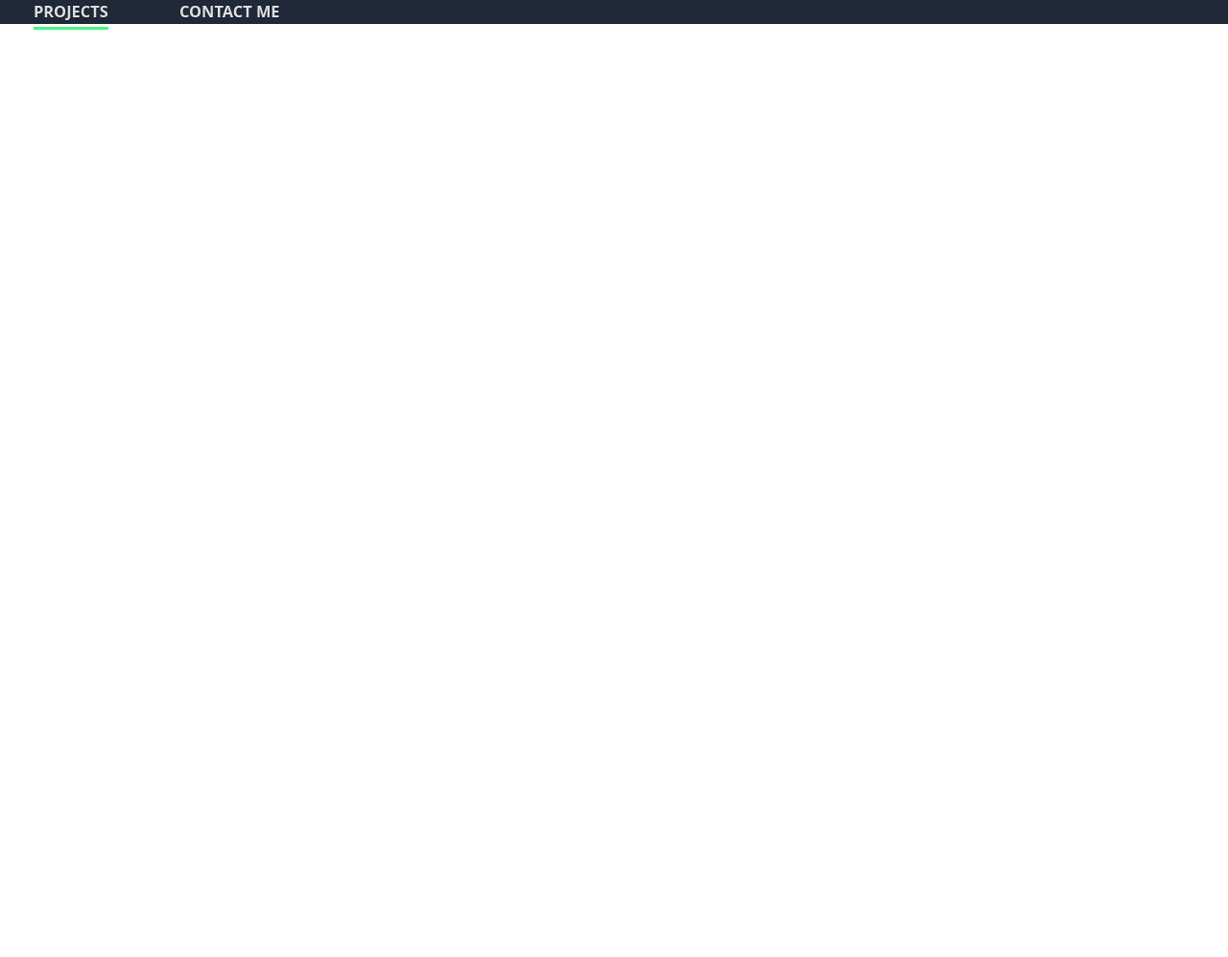
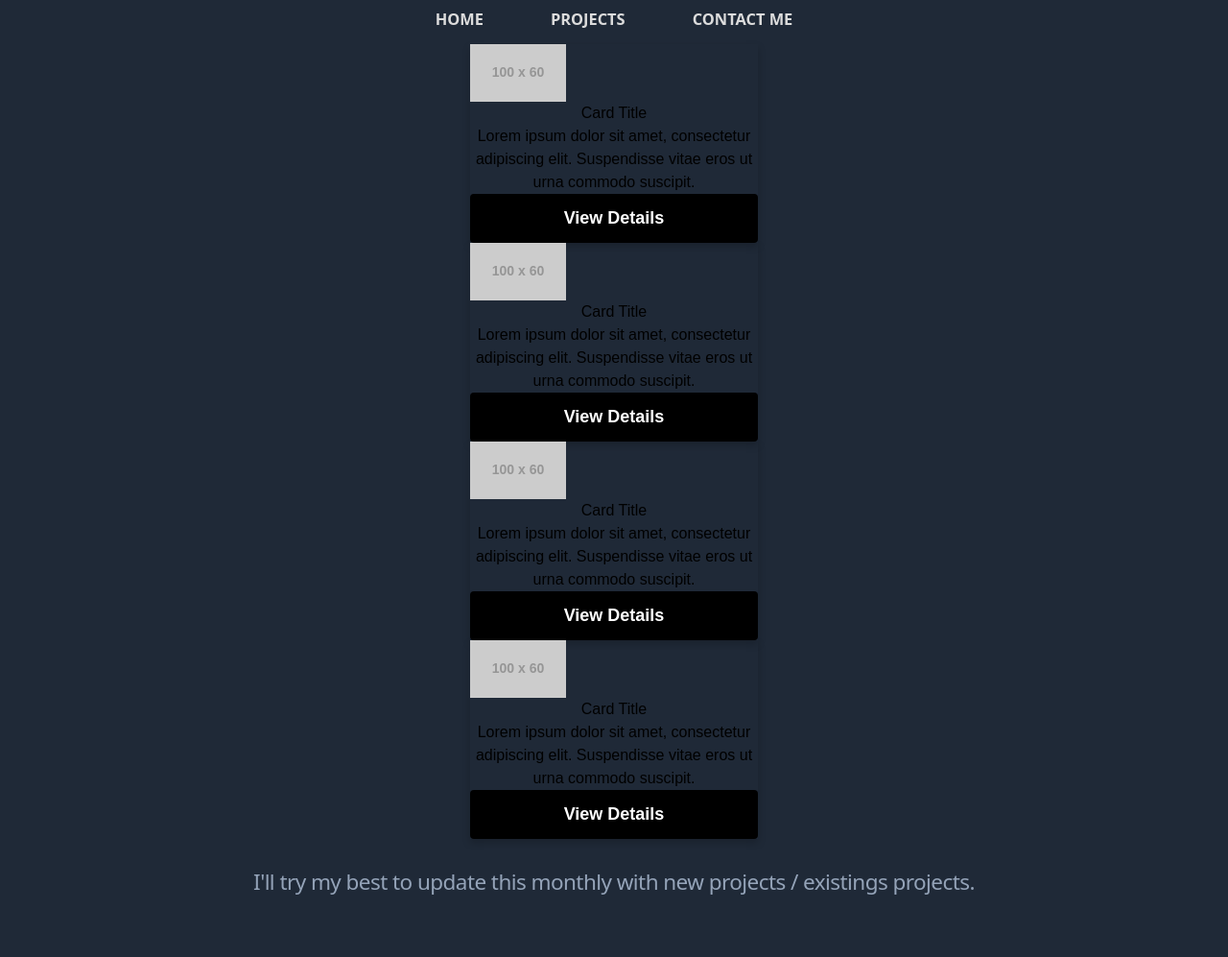
Before and after one commit to Jqstln/portfolio, an Astro site: page /projects in a window 1280 px wide. Shown: the whole page at 96% size. Before the commit the page ends 800 px from the top, so only its background shows below. Built offline with nearby package versions, Linux system fonts and the light colour scheme; Astro itself is replaced by a stand-in of ours; placeholder pictures from the web are drawn by us.

Commit message:
Update projects.astro

```diff
--- a/src/pages/projects.astro
+++ b/src/pages/projects.astro
@@ -5,8 +5,49 @@ import ProjectLayout from "../layout/ProjectLayout.astro";
 
 <Head title="Justinnn - Projects" />
 <ProjectLayout>
-	<div class="navbar items-center sticky">
-		<a href="/projects" class="nav-text font-semibold uppercase" style="border-bottom: 3.9px solid rgb(74, 247, 126); margin-bottom: 2px;">Projects</a>
+	<div class="navbar items-center flex justify-center sticky py-2">
+		<a href="/" class="nav-text font-semibold uppercase">Home</a>
+		<a href="/projects" class="nav-text font-semibold uppercase">Projects</a>
 		<a href="/contact" class="nav-text font-semibold uppercase">Contact Me</a>
 	</div>
+	<div class="card-container">
+	  <div class="card">
+		<img src="https://via.placeholder.com/100x60.png?text=Image+1" alt="Card Image">
+		<div class="card-content">
+		  <h2>Card Title</h2>
+		  <p class="card-desc">Lorem ipsum dolor sit amet, consectetur adipiscing elit. Suspendisse vitae eros ut urna commodo suscipit.</p>
+		  <button class="bg-blue-500 hover:bg-blue-700 text-white font-bold py-1 px-2 rounded">View Details</button>
+		</div>
+	  </div>
+	  <div class="card">
+		<img src="https://via.placeholder.com/100x60.png?text=Image+2" alt="Card Image">
+		<div class="card-content">
+		  <h2>Card Title</h2>
+		  <p class="card-desc">Lorem ipsum dolor sit amet, consectetur adipiscing elit. Suspendisse vitae eros ut urna commodo suscipit.</p>
+		  <button class="bg-blue-500 hover:bg-blue-700 text-white font-bold py-1 px-2 rounded">View Details</button>
+		</div>
+	  </div>
+	  <div class="card">
+		<img src="https://via.placeholder.com/100x60.png?text=Image+3" alt="Card Image">
+		<div class="card-content">
+		  <h2>Card Title</h2>
+		  <p class="card-desc">Lorem ipsum dolor sit amet, consectetur adipiscing elit. Suspendisse vitae eros ut urna commodo suscipit.</p>
+		  <button class="bg-blue-500 hover:bg-blue-700 text-white font-bold py-1 px-2 rounded">View Details</button>
+		</div>
+	  </div>
+	  <div class="card">
+		<img src="https://via.placeholder.com/100x60.png?text=Image+4" alt="Card Image">
+		<div class="card-content">
+		  <h2>Card Title</h2>
+		  <p class="card-desc">Lorem ipsum dolor sit amet, consectetur adipiscing elit. Suspendisse vitae eros ut urna commodo suscipit.</p>
+		  <button class="bg-blue-500 hover:bg-blue-700 text-white font-bold py-1 px-2 rounded">View Details</button>
+		</div>
+	  </div>
+	</div>
+	<div class="flex flex-row gap-8 items-center justify-center py-7">
+		<h3 class="text-small font-small tracking-tight text-slate-400 sm:text-[22.5px] text-center">
+			<p>I'll try my best to update this monthly with new projects / existings projects.</p>
+			<br>
+		</h3>
+	</div>
 </ProjectLayout>
```
